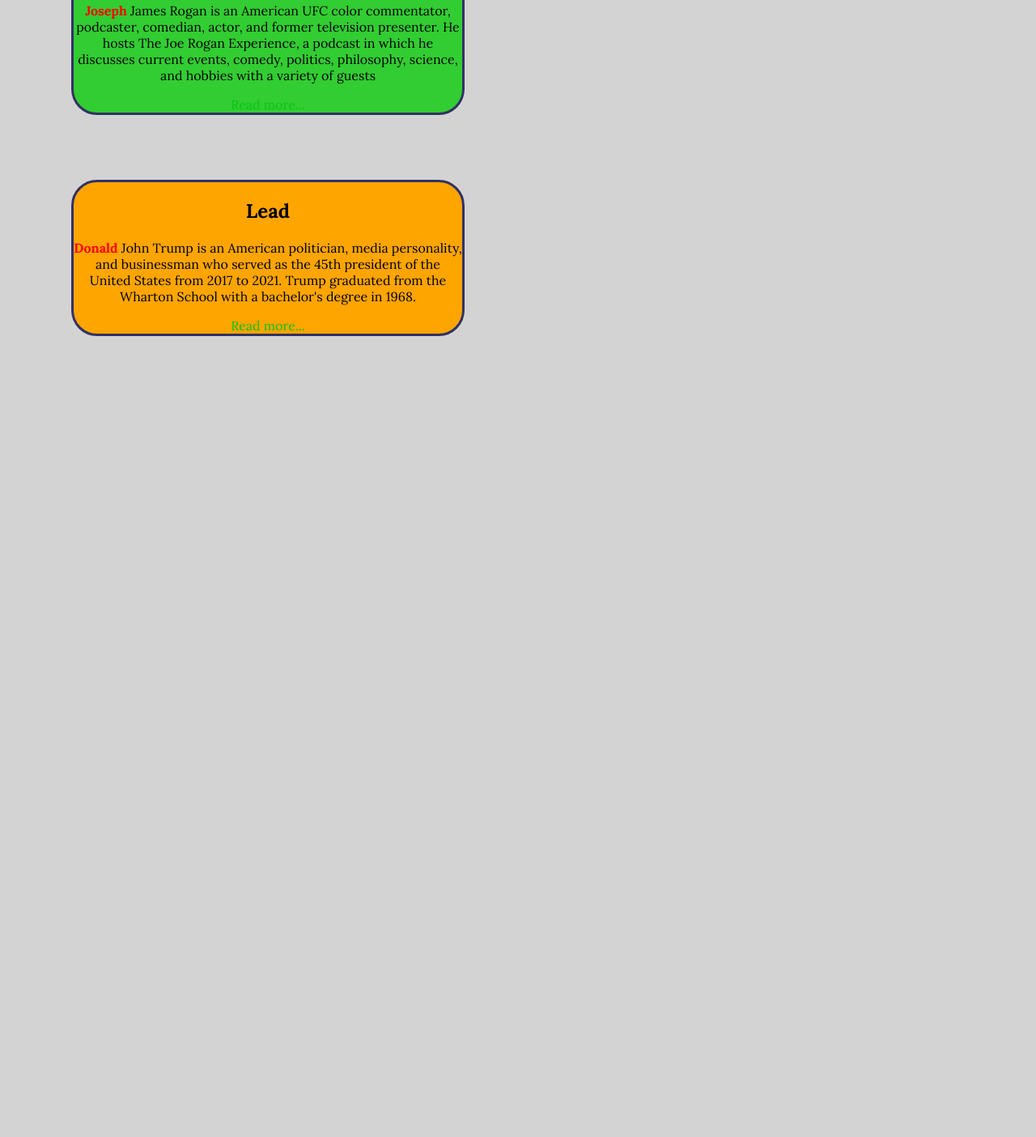
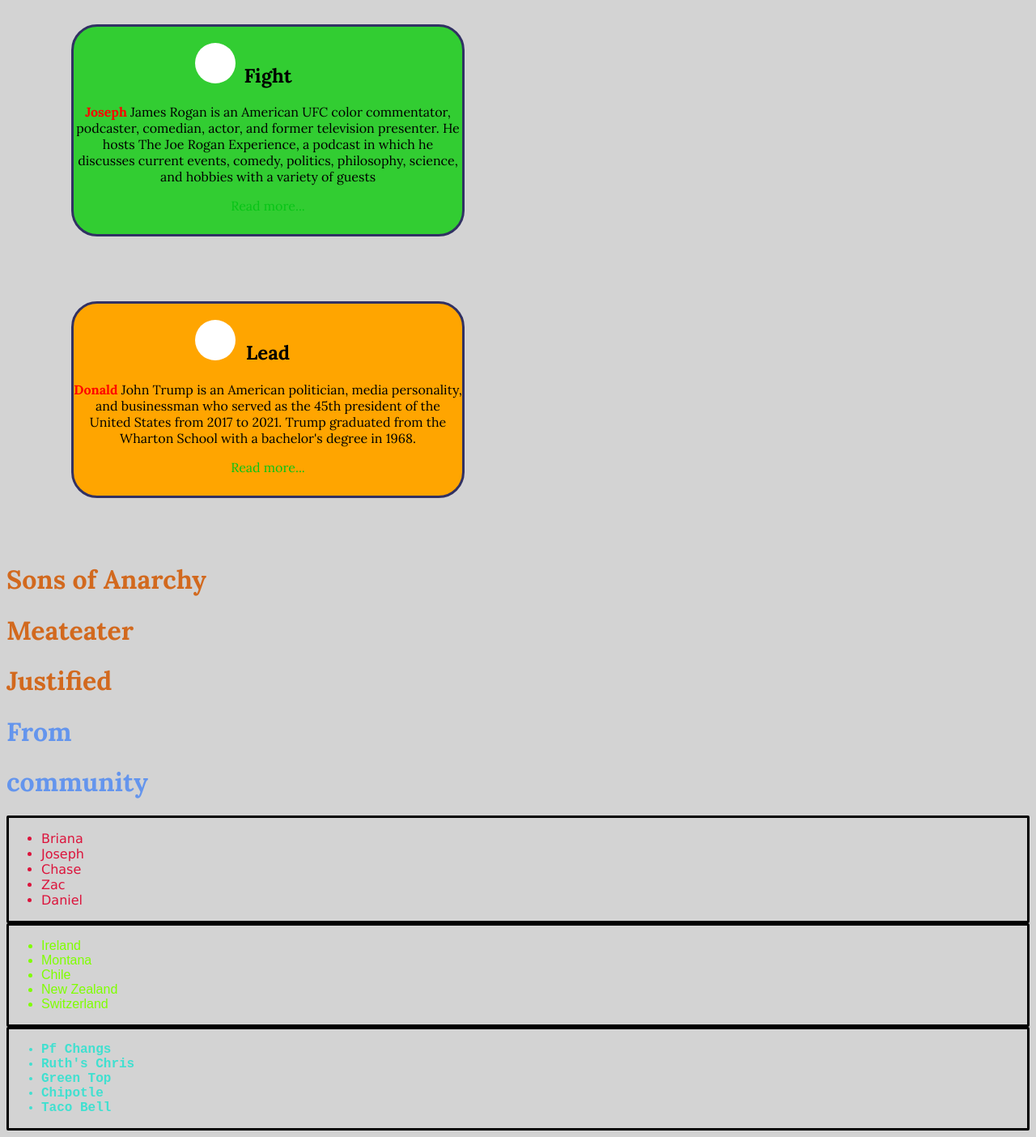
Before and after one commit to phillipstewart03/Lab-css-drills, a plain HTML site: page index.html in a window 1280 px wide. Shown: the part 676-2080 px from the top of the page at 81% size. Before the commit the page ends 1171 px from the top, so only its background shows below. Drawn offline with Linux system fonts and the light colour scheme.

Commit message:
finished project

```diff
--- a/index.html
+++ b/index.html
@@ -18,7 +18,7 @@
     <Div id="Container">
 
         <div class="boxes blueviolet" id="box1">
-
+            <DIV class="images"></DIV>
             <h2>Hunt</h2>
             <p><span class="name">Steven</span> Rinella (born February 13, 1974) is an American outdoorsman,
                 conservationist, writer, and
@@ -31,7 +31,7 @@
 
 
         <div class="boxes red" id="box2">
-            <div class=""></div>
+            <div class="images"></div>
             <H2>Fish</H2>
             <p><span class="name">Bill</span> Dance is an angler and host of Bill Dance Outdoors, a fishing television
                 series on the Outdoor
@@ -42,6 +42,7 @@
 
         </div>
         <div class="boxes green" id="boxN">
+            <div class="images"></div>
             <h2>Fight</h2>
             <p><span class="name">Joseph</span> James Rogan is an American UFC color commentator, podcaster, comedian,
                 actor, and former
@@ -53,6 +54,7 @@
             </div>
         </div>
         <div class="boxes orange" id="box45">
+            <div class="images"></div>
             <h2>Lead</h2>
             <p><span class="name">Donald</span> John Trump is an American politician, media personality, and businessman
                 who served as the 45th
@@ -63,8 +65,38 @@
                 <a href="https://en.wikipedia.org/wiki/Donald_Trump" target="_blank">Read more...</a>
             </div>
         </div>
-
-
+        <h1 class="original" id="1">Sons of Anarchy</h1>
+        <h1 class="original" id="3">Meateater</h1>
+        <h1 class="original" id="2">Justified</h1>
+        <h1 class="additional" id="4">From</h1>
+        <h1 class="additional" id="5">community</h1>
+        <div class="border" id="bb1">
+            <ul>
+                <li>Briana</li>
+                <li>Joseph</li>
+                <li>Chase</li>
+                <li>Zac</li>
+                <li>Daniel</li>
+            </ul>
+        </div>
+        <div class="border" id="bb1">
+            <ul class="star" >
+                <li>Ireland</li>
+                <li>Montana</li>
+                <li>Chile</li>
+                <li>New Zealand</li>
+                <li>Switzerland</li>
+            </ul>
+        </div>
+        <div class="border" id="bb1">
+            <ul class="star" id="wars">
+                <li>Pf Changs</li>
+                <li>Ruth's Chris</li>
+                <li>Green Top</li>
+                <li>Chipotle</li>
+                <li>Taco Bell</li>
+            </ul>
+        </div>
 
     </Div>
 </body>
--- a/styles.css
+++ b/styles.css
@@ -8,6 +8,8 @@
 p,
 .readme-wrapper {
     text-align: center;
+    position: relative;
+    bottom: 25px
 }
 
 a:link {
@@ -69,3 +71,41 @@
 .boxes{
     display:block
 }
+.images{
+    position: relative;
+    top: 20px;
+    left: 150px;
+    height: 50px;
+    width: 50px;
+    border-radius: 50px;
+    background-color: rgb(255, 255, 255);
+}
+h1{
+    color: rgb(1, 112, 116);
+}
+.original{
+    color: chocolate;
+}
+.additional{
+    color: cornflowerblue;
+}
+ul{
+    color: crimson;
+    font-family: 'Lucida Sans', 'Lucida Sans Regular', 'Lucida Grande', 'Lucida Sans Unicode', Geneva, Verdana, sans-serif;
+
+}
+.star{
+    color: chartreuse;
+    font-family: fantasy
+}
+#wars{
+    font-family: monospace;
+    color: turquoise;
+    font-weight: bolder;
+    font-size: large;
+}
+#bb1{
+    border-radius: 2px;
+    border-color: black;
+    border: solid;
+}
```
